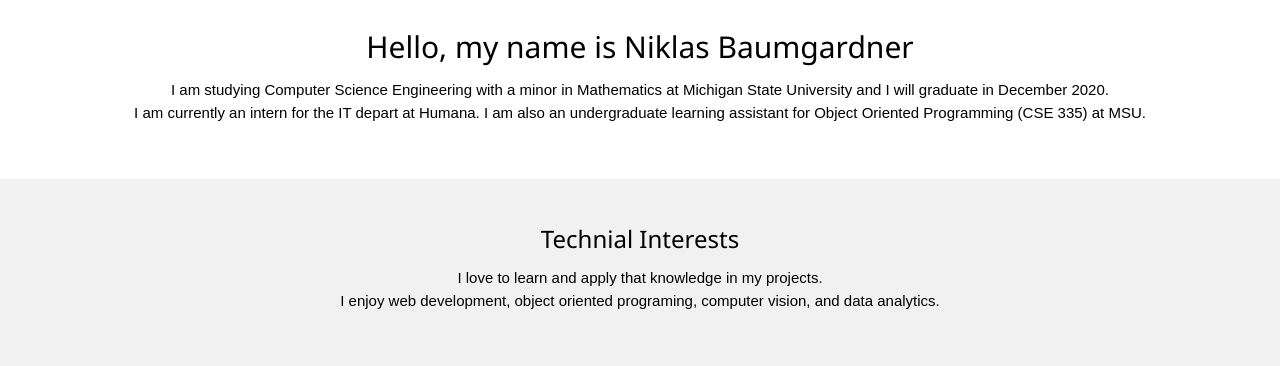
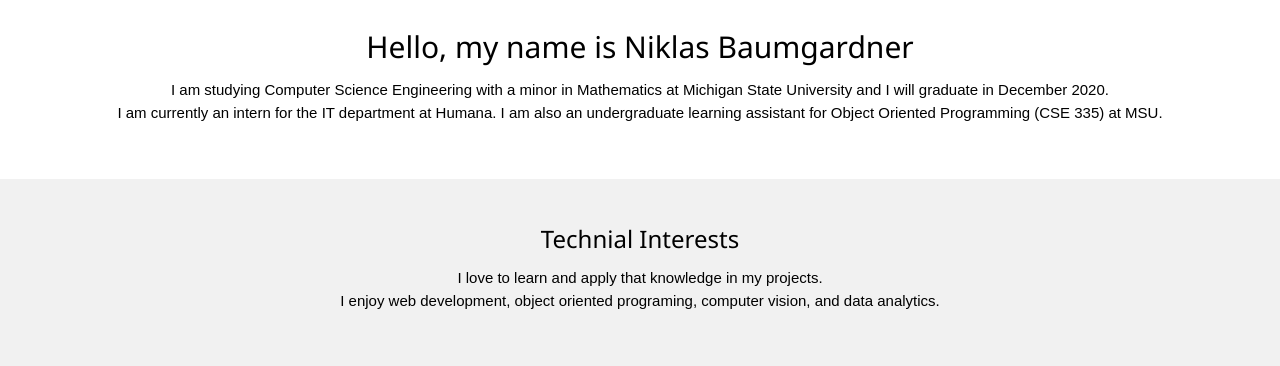
Before and after one commit to niklasbaumgardner/Website, a Flask app: page / in a window 1280 px wide. Shown: the part 345-711 px from the top of the page. Run offline with Flask 2, Linux system fonts and the light colour scheme.

Commit message:
Update index.html
fixed typo

```diff
--- a/templates/index.html
+++ b/templates/index.html
@@ -17,7 +17,7 @@
         <p>
             I am studying Computer Science Engineering with a minor in Mathematics at Michigan State University and I will graduate in December 2020.
             <br>
-            I am currently an intern for the IT depart at Humana. I am also an undergraduate learning assistant for Object Oriented Programming (CSE 335) at MSU.
+            I am currently an intern for the IT department at Humana. I am also an undergraduate learning assistant for Object Oriented Programming (CSE 335) at MSU.
         </p>
         <br>
     </div>
```
